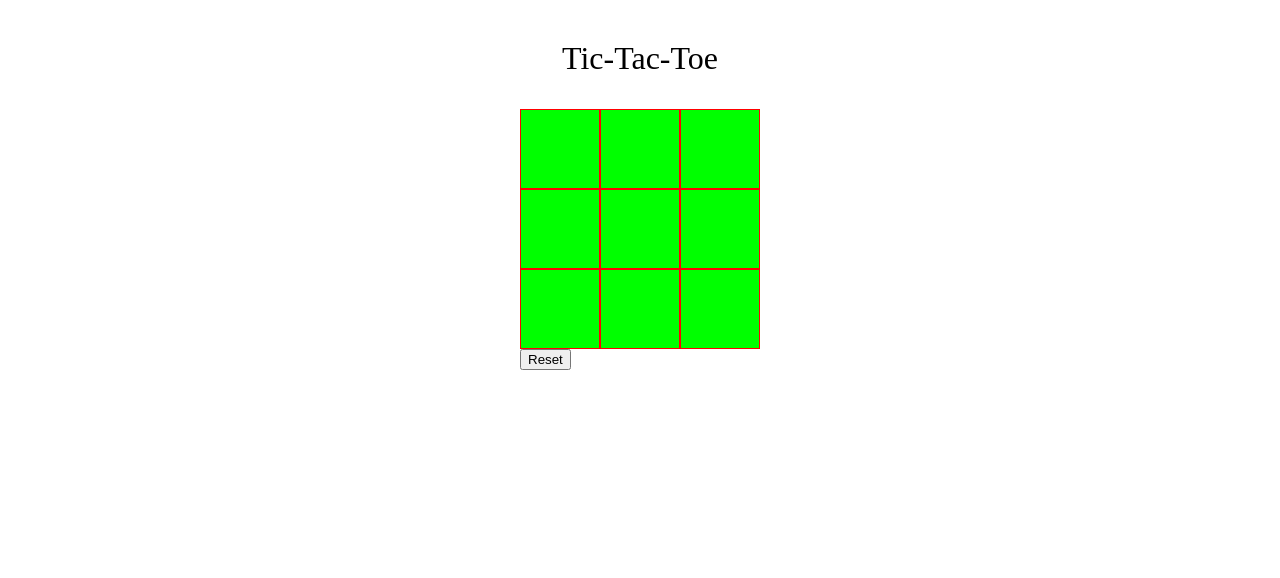
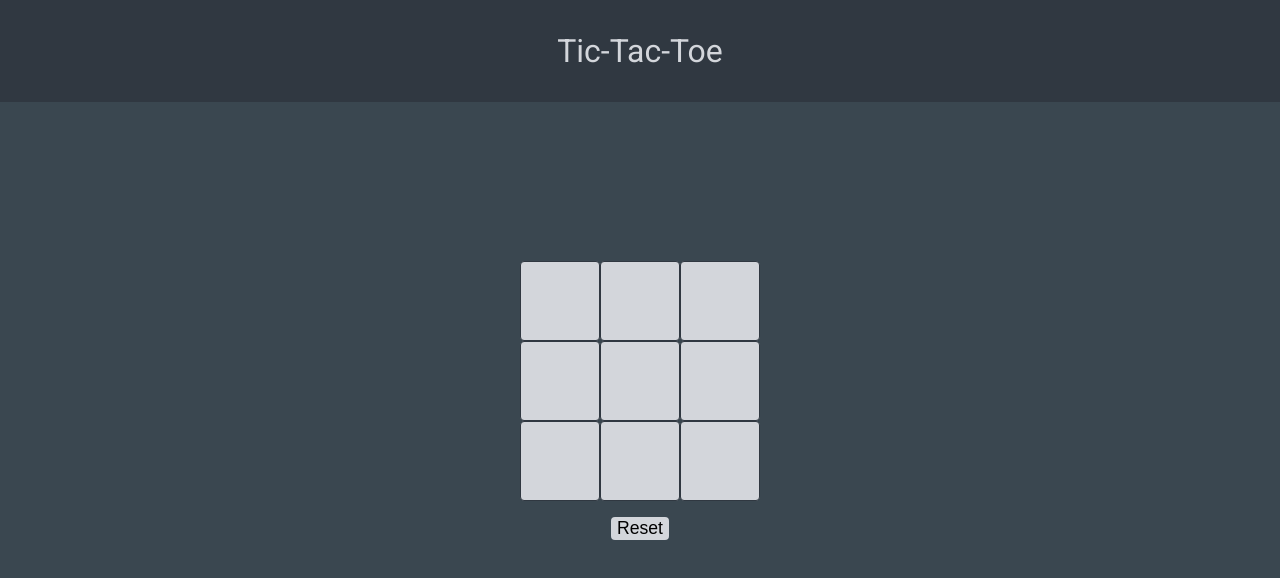
Before and after one commit to R894/tictactoe, a plain HTML site: page index.html in a window 1280 px wide. Both pictures are taken after typing "Sample", "Sample" into the empty fields and a click on the button "Start". Drawn offline with Linux system fonts and the light colour scheme.

Commit message:
Modify css

```diff
--- a/index.html
+++ b/index.html
@@ -3,14 +3,19 @@
 <head>
   <meta charset="UTF-8">
   <title>Tic Tac Toe</title>
+  <link rel="preconnect" href="https://fonts.googleapis.com">
+  <link rel="preconnect" href="https://fonts.gstatic.com" crossorigin>
+  <link href="https://fonts.googleapis.com/css2?family=Roboto&display=swap" rel="stylesheet">
   <link rel="stylesheet" href="style.css">
 </head>
 <body>
     <div class="header"><p>Tic-Tac-Toe</p></div>
 
     <div class="popup-container" id="popup-container">
-        <div class="popup">wow someone won gee</div>
-        <button class="reset">Reset</button>
+        <div class="wrapper">
+            <div class="popup">wow someone won gee</div>
+            <button class="reset">Reset</button>
+        </div>
     </div>
 
     <form id="start-form">
--- a/script.js
+++ b/script.js
@@ -106,7 +106,7 @@ const displayController = ((gb) => {
         gb.setPlayerOne(player1.value);
         gb.setPlayerTwo(player2.value);
         form.style.display = "none";
-        content.style.display = "block";
+        content.style.display = "flex";
     });
 });
 
--- a/style.css
+++ b/style.css
@@ -1,9 +1,46 @@
+:root{
+    --font-color: #303841;
+    --color1: #303841;
+    --color2: #3a4750;
+    --color3: #d33b4f;
+    --color4: #d3d6db;
+    font-family: 'Roboto', sans-serif;
+}
+
 html{
     height: 100vh;
     width: auto;
+    color: var(--color4);
+}
+
+body{
+    display: flex;
+    height: 100%;
+    flex-direction: column;
+    justify-content: center;
+    background-color: var(--color2);
+    margin: 0;
+}
+
+.wrapper{
+
+    display: flex;
+    flex-direction: column;
+    justify-content: center;
+    align-items: center;
+    width: 100%;
+    background-color: var(--color4);
+    padding: 1rem;
+    gap: 1rem;
 }
 
 .header{
+    position: fixed;
+    top: 0;
+    left: 0;
+    color: var(--color4);
+    width: 100vw;
+    background-color: var(--color1);
     font-size: 2rem;
 }
 
@@ -13,8 +50,11 @@ html{
     grid-template-rows: 5rem 5rem 5rem;
 }
 
+button:disabled{
+    color:var(--color3);
+}
+
 #start-form{
-
     position: fixed;
     display: flex;
     top: 0;
@@ -29,7 +69,12 @@ html{
 }
 
 .content{
+    margin: 2rem;
+    gap: 1rem;
     display:none;
+    flex-direction: column;
+    justify-content: center;
+    align-items: center;
 }
 
 .popup-container {
@@ -48,6 +93,7 @@ html{
 }
 
 .popup {
+    color: var(--color1);
     font-size: 2rem;
     text-align: center;
     display: flex;
@@ -57,8 +103,8 @@ html{
 }
 
 .item{
-    border: 0.1rem solid red;
-    background-color: rgb(0, 255, 0);
+    border: 0.1rem solid var(--color1);
+    background-color: var(--color4);
     font-size: 2rem;
     text-align: center;
     display: flex;
@@ -70,7 +116,9 @@ html{
     text-align: center;
 }
 
-body{
-    display: grid;
-    justify-content: center;
+button{
+    background-color: var(--color4);
+    font-size: 1.1rem;
+    border-radius: 4px;
+    border: none;
 }
```
